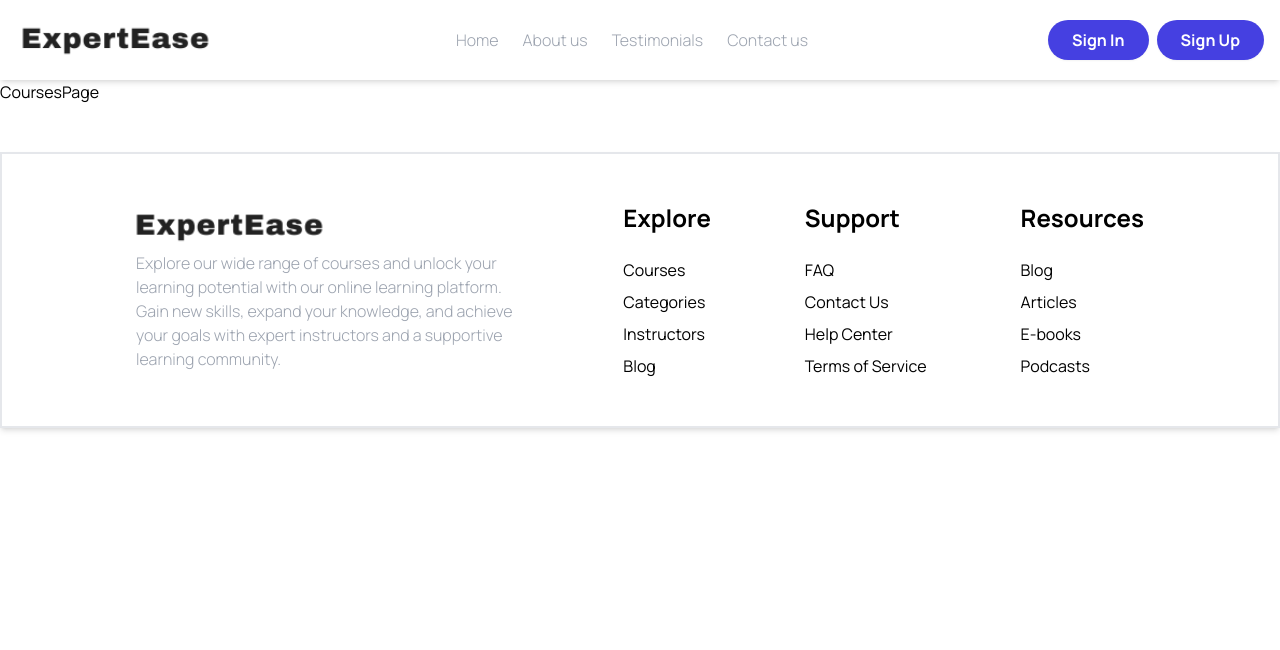
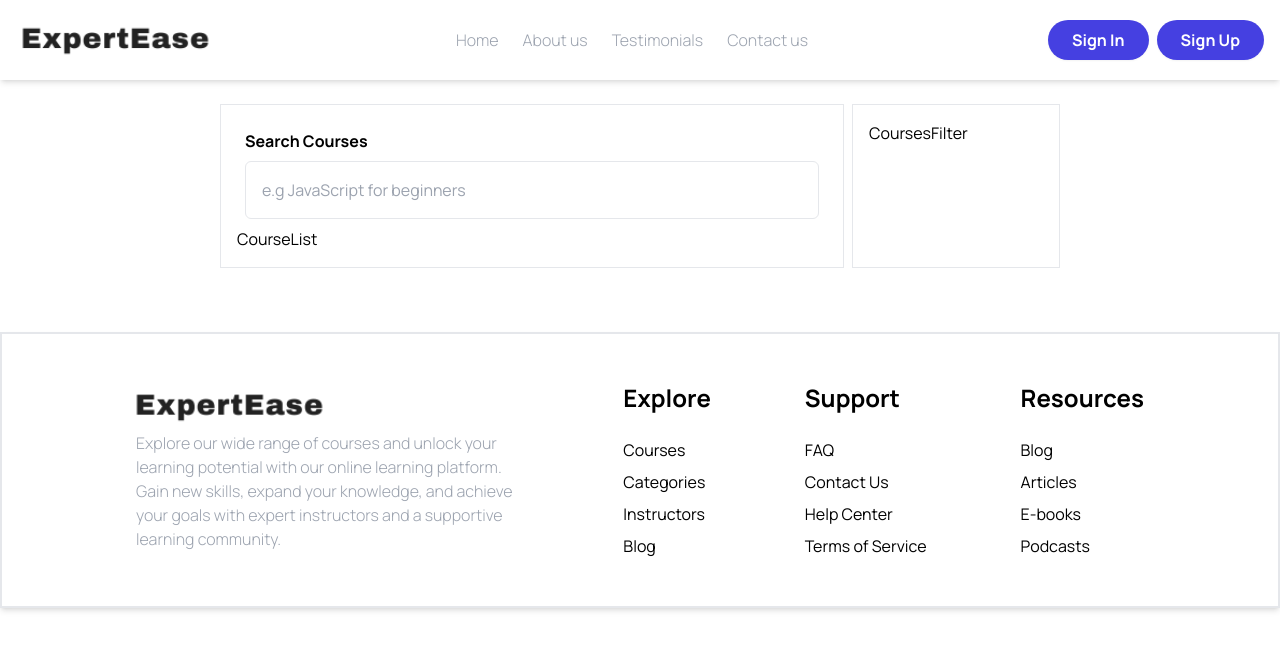
Before and after one commit to Dzenoo/Online-Learning-Platform, a Next.js app: page /courses in a window 1280 px wide. Shown: the top 650 px of the page. Built offline with nearby package versions, Linux system fonts and the light colour scheme.

Commit message:
Adding input

```diff
--- a/app/courses/page.tsx
+++ b/app/courses/page.tsx
@@ -1,7 +1,18 @@
+import { CourseList, CoursesFilter, CoursesInput } from "@/components/courses";
 import React from "react";
 
 const CoursesPage = () => {
-  return <div>CoursesPage</div>;
+  return (
+    <section className="p-4 mt-2 flex justify-center items-stretch flex-wrap gap-2">
+      <div className="p-4 basis-1/2 border">
+        <CoursesInput />
+        <CourseList />
+      </div>
+      <div className="p-4 basis-1/6 border">
+        <CoursesFilter />
+      </div>
+    </section>
+  );
 };
 
 export default CoursesPage;
--- a/components/courses/filter/CoursesInput.tsx
+++ b/components/courses/filter/CoursesInput.tsx
@@ -1,7 +1,28 @@
+"use client";
+
+import Input from "@/components/shared/form/Input";
+import { useValidation } from "@/hooks/useValidation";
+import { VALIDATOR_REQUIRE } from "@/utility/validators";
 import React from "react";
 
 const CoursesInput = () => {
-  return <div>CoursesInput</div>;
+  const searchInput = useValidation([VALIDATOR_REQUIRE()]);
+
+  return (
+    <div>
+      <Input
+        type="input"
+        error={false}
+        helperText={"Enter Valid Search Text"}
+        label={"Search Courses"}
+        placeholder={"e.g JavaScript for beginners"}
+        value={searchInput.value}
+        onChange={searchInput.onChangeHandler}
+        onBlur={searchInput.onBlurHandler}
+        id={"search_input"}
+      />
+    </div>
+  );
 };
 
 export default CoursesInput;
```
